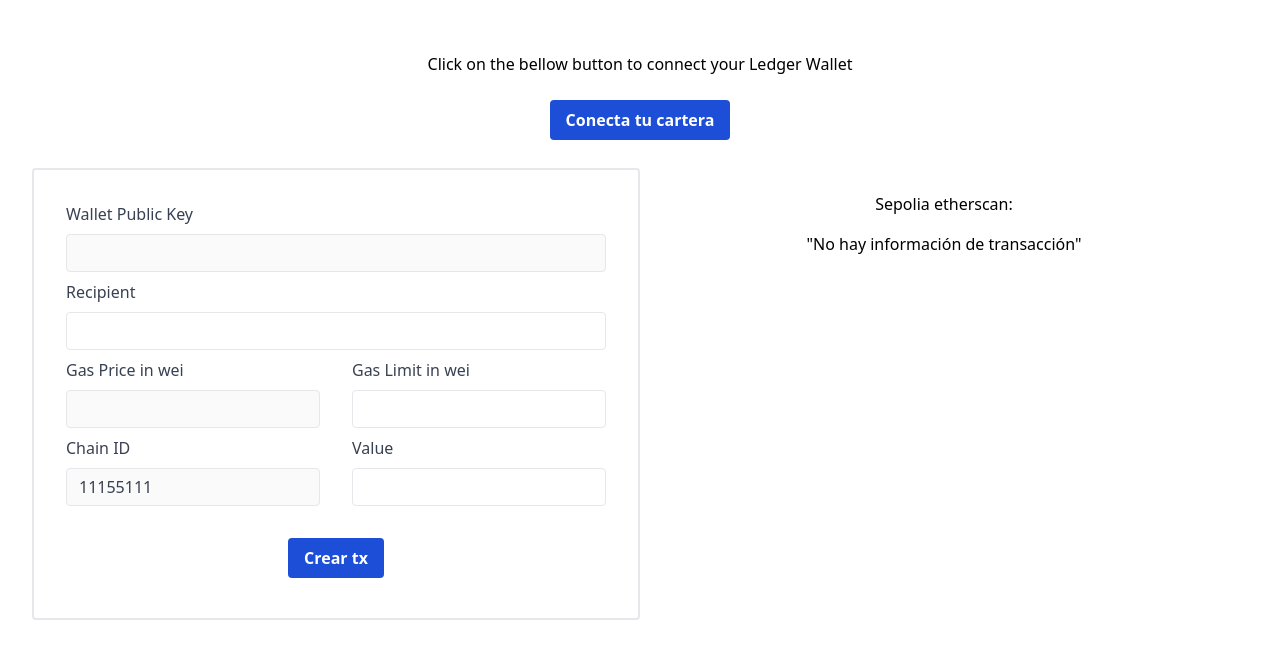
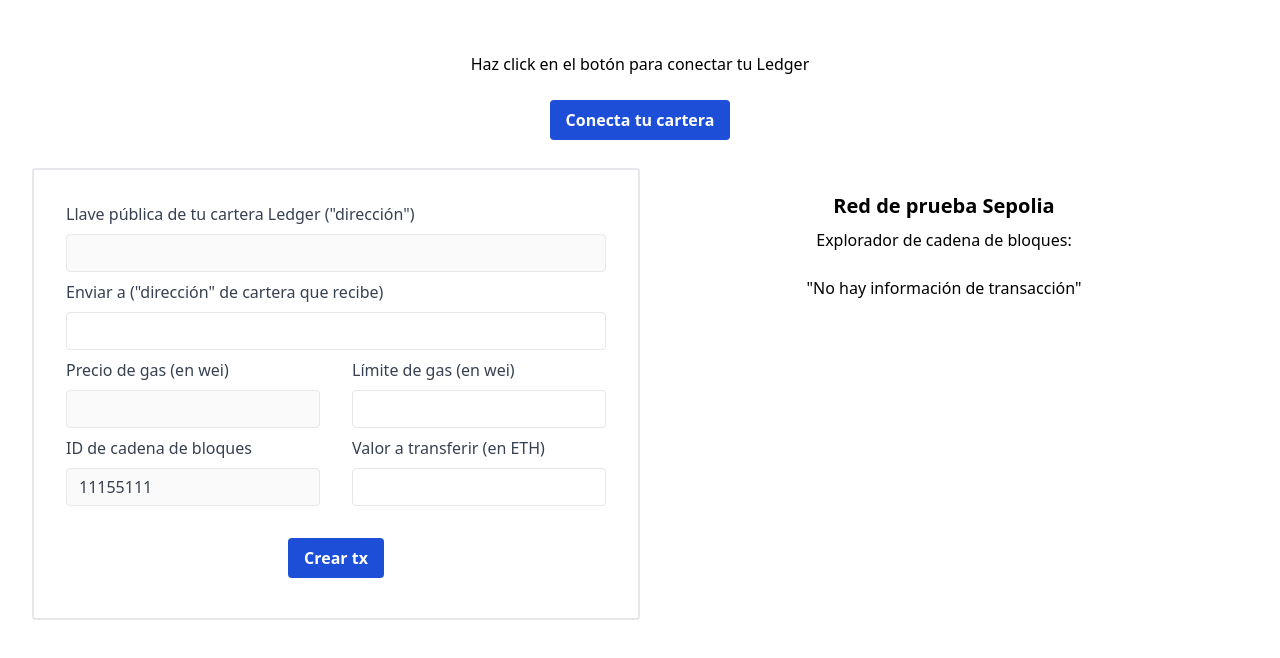
Before and after one commit to angelmc32/ledger-integration-tutorial, a React (Vite) app: page / in a window 1280 px wide. Shown: the top 658 px of the page. Built offline with nearby package versions, Linux system fonts and the light colour scheme; no server answers.

Commit message:
Change frontend-content language for tutorial purposes

```diff
--- a/src/App.jsx
+++ b/src/App.jsx
@@ -26,6 +26,7 @@ function App() {
   const [url, setUrl] = useState();
 
   const connectLedger = async () => {
+    try {
       const transport = await TransportWebHID.create();
       const eth = new Eth(transport);
       const { address } = await eth.getAddress("44'/60'/0'/0/0", false);
@@ -40,7 +41,13 @@ function App() {
         gasLimit: 10000,
         gasPrice: gasPriceCalc,
       }));
+      toast.success("Ledger conectado");
       setShowModal(false);
+    } catch (error) {
+      console.log(error);
+      toast.error("Ocurrió un error, intenta de nuevo");
+      setShowModal(false);
+    }
   };
 
   const transactionTransfer = async () => {
@@ -95,7 +102,7 @@ function App() {
     <div className="App">
       <Toaster position="bottom-center" />
       <div className="m-5 flex flex-col items-center justify-center">
-        <p>Click on the bellow button to connect your Ledger Wallet</p>
+        <p>Haz click en el botón para conectar tu Ledger</p>
         <button
           className="mt-6 mb-2 rounded bg-blue-700 py-2 px-4 font-bold text-white hover:bg-blue-600 disabled:opacity-50"
           onClick={() => setShowModal(!showModal)}
@@ -112,7 +119,7 @@ function App() {
                 htmlFor="wallet"
                 className="mb-2 block font-medium text-gray-700"
               >
-                Wallet Public Key
+                Llave pública de tu cartera Ledger ("dirección")
               </label>
               <input
                 type="text"
@@ -127,7 +134,7 @@ function App() {
                 htmlFor="recipient"
                 className="mb-2 block font-medium text-gray-700"
               >
-                Recipient
+                Enviar a ("dirección" de cartera que recibe)
               </label>
               <input
                 type="text"
@@ -143,7 +150,7 @@ function App() {
                   htmlFor="gasPrice"
                   className="mb-2 block font-medium text-gray-700"
                 >
-                  Gas Price in wei
+                  Precio de gas (en wei)
                 </label>
                 <input
                   type="text"
@@ -158,7 +165,7 @@ function App() {
                   htmlFor="gasLimit"
                   className="mb-2 block font-medium text-gray-700"
                 >
-                  Gas Limit in wei
+                  Límite de gas (en wei)
                 </label>
                 <input
                   type="text"
@@ -180,7 +187,7 @@ function App() {
                   htmlFor="chainId"
                   className="mb-2 block font-medium text-gray-700"
                 >
-                  Chain ID
+                  ID de cadena de bloques
                 </label>
                 <input
                   type="text"
@@ -195,7 +202,7 @@ function App() {
                   htmlFor="value"
                   className="mb-2 block font-medium text-gray-700"
                 >
-                  Value
+                  Valor a transferir (en ETH)
                 </label>
                 <input
                   type="text"
@@ -223,7 +230,8 @@ function App() {
           </form>
         </div>
         <div className="flex w-1/2 flex-col p-6">
-          <p className="url">Sepolia etherscan: </p>
+          <h4 className="mb-2 text-xl font-semibold">Red de prueba Sepolia</h4>
+          <p className="text-md mb-2">Explorador de cadena de bloques:</p>
           <div className="flex justify-center p-4">
             {!url ? (
               <p id="url">"No hay información de transacción"</p>
@@ -246,7 +254,7 @@ function App() {
             <div className="border-gray-400-600 relative flex h-1/2 w-2/5 flex-col items-center rounded-lg border-4 bg-white py-6 px-4 shadow-lg outline-none focus:outline-none">
               <div className="flex w-full justify-center">
                 <h5 className="text-2xl font-semibold" id="WalletModalLabel">
-                  Choose your Wallet
+                  Escoge tu cartera
                 </h5>
                 <button
                   className="absolute top-4 right-4 border-0 bg-transparent text-black"
```
Lines whose indentation alone changed are shown as unchanged.
